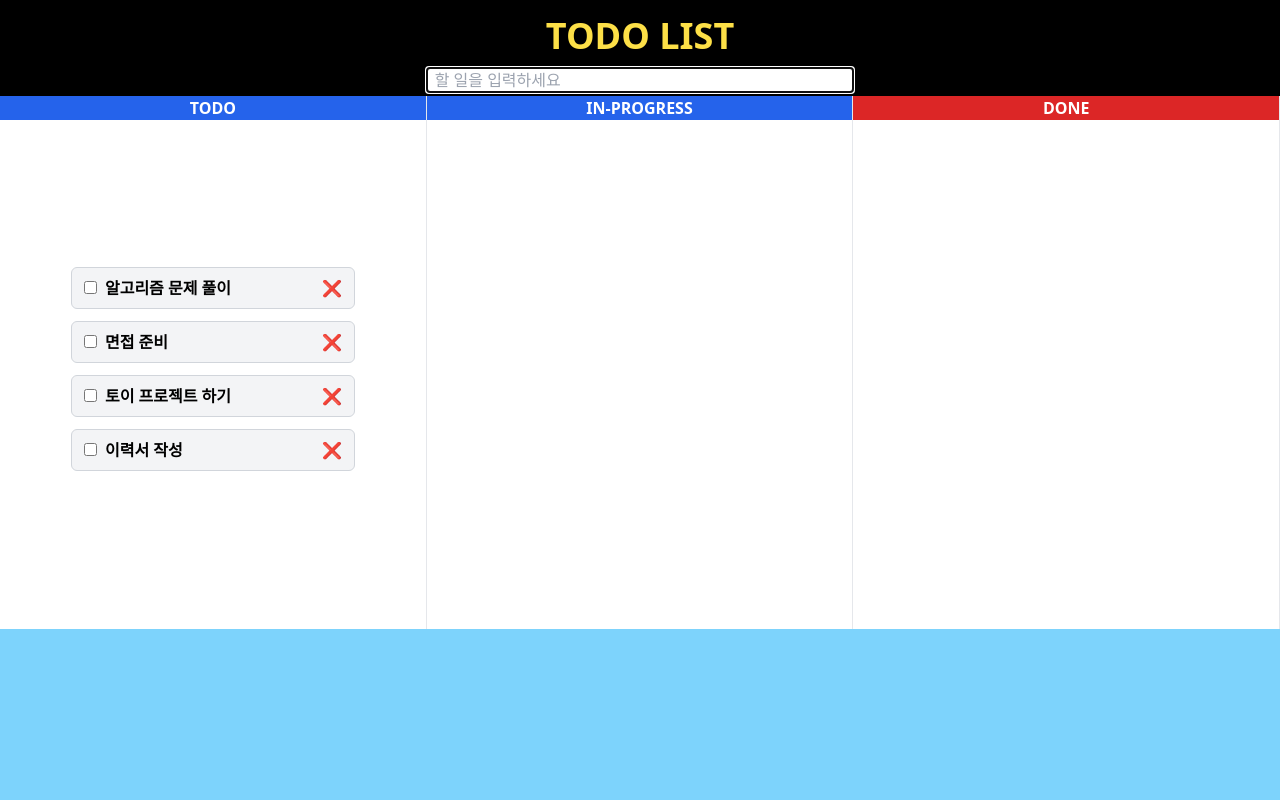
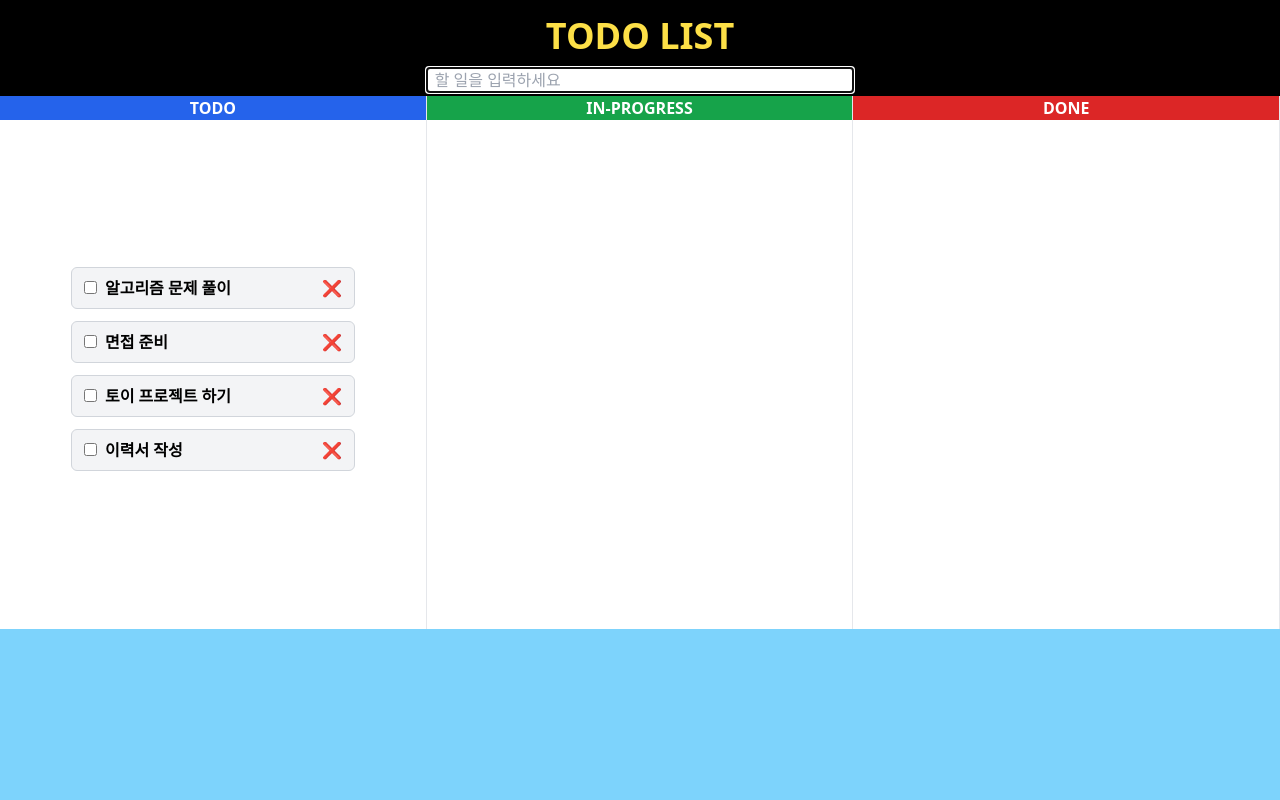
Before and after one commit to bellmin9321/ts-todo, a React (Create React App) app: page / in a window 1280 px wide. Shown: the top 800 px of the page. Built offline with nearby package versions, Linux system fonts and the light colour scheme.

Commit message:
✨ Feat: 상태에 따라 제목 색깔 변경하는 함수 구현

```diff
--- a/src/components/List/index.tsx
+++ b/src/components/List/index.tsx
@@ -3,14 +3,25 @@ import { ListProps } from '../../types';
 import StrictModeDroppable from './StrictModeDroppable';
 
 const List = ({ columnId, column, index, children }: ListProps) => {
+  const getTitleColor = (status: string) => {
+    switch (status) {
+      case 'in-progress':
+        return 'bg-green-600';
+      case 'done':
+        return 'bg-red-600';
+      default:
+        return 'bg-blue-600';
+    }
+  };
+
   return (
     <StrictModeDroppable droppableId={columnId} key={index}>
       {provided => (
         <div className="flex h-2/3 w-1/2 flex-col items-center justify-center border-r border-inherit bg-white">
           <div
-            className={`h-1/8 w-full  text-white ${
-              column.status === 'done' ? 'bg-red-600' : 'bg-blue-600'
-            }`}
+            className={`h-1/8 w-full  text-white ${getTitleColor(
+              column.status,
+            )}`}
           >
             {column.status.toUpperCase()}
           </div>
```
